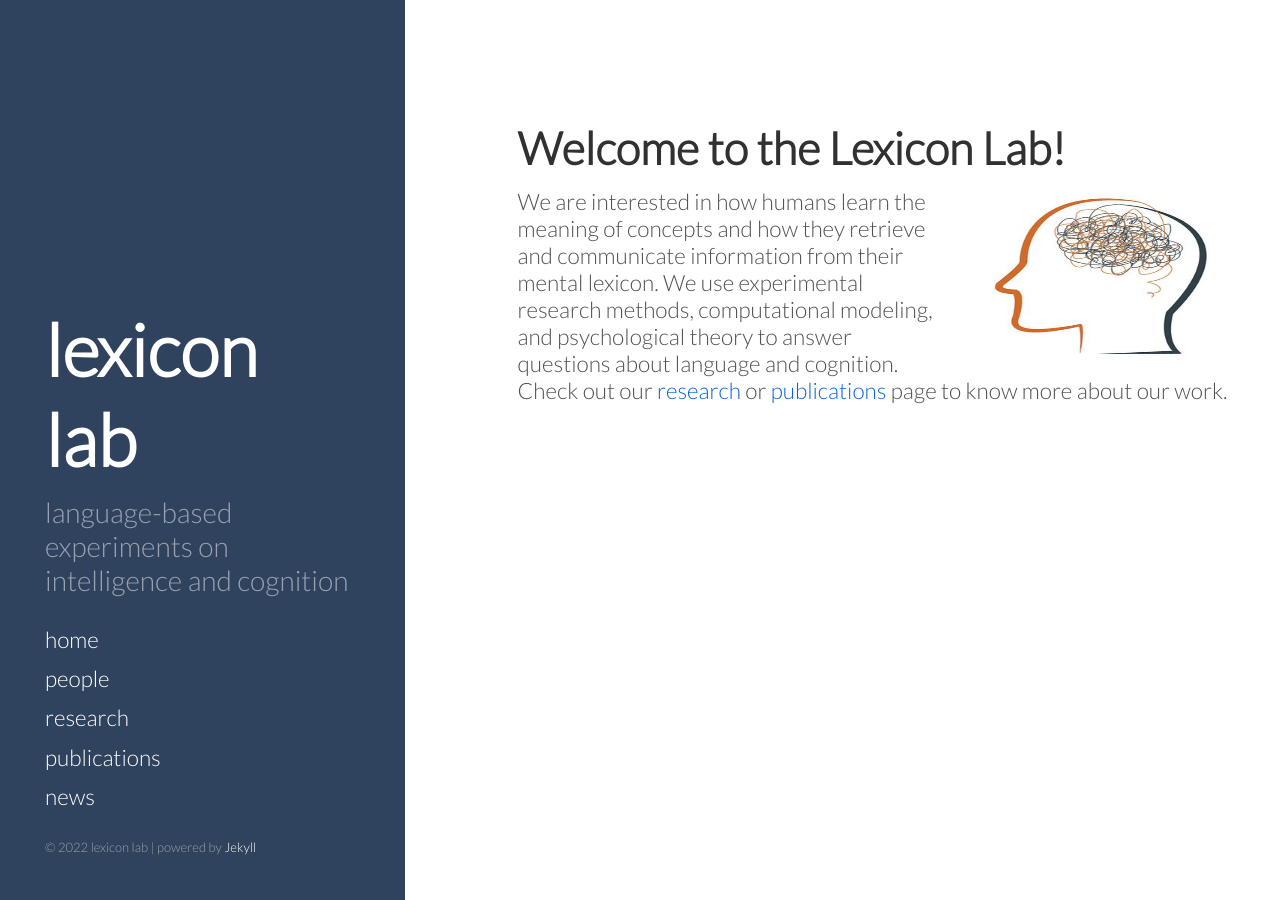
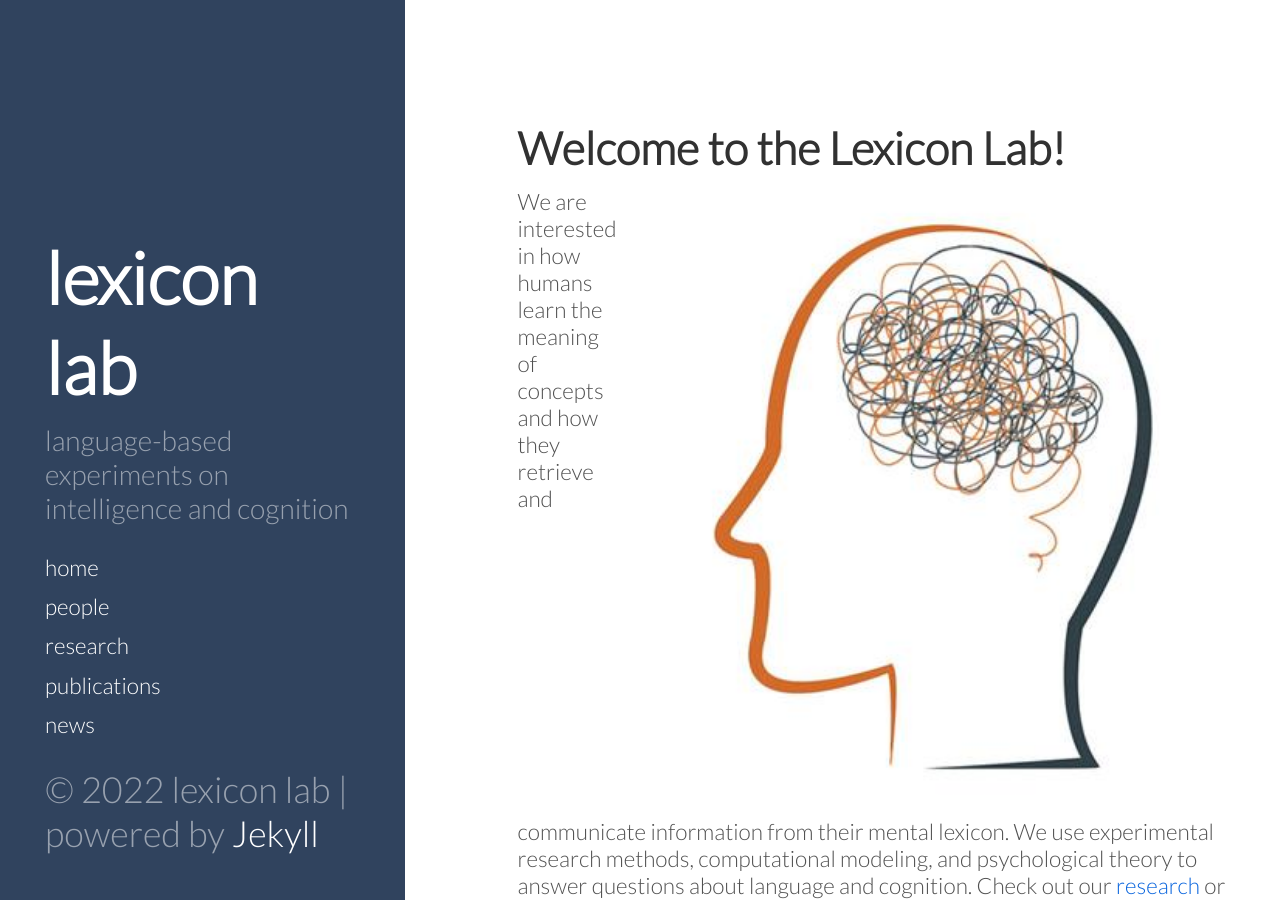
Before and after one commit to thelexiconlab/thelexiconlab.github.io, a Jekyll site: the page built from index.html, in a window 1280 px wide and 900 px high. Built offline with Jekyll 4.4.1, drawn with Linux system fonts in a browser that asks for light colours; Markdown is read by kramdown in place of the engine named in the settings; the list of posts is cut into pages by our own code.

Commit message:
changed sizes

```diff
--- a/_includes/sidebar.html
+++ b/_includes/sidebar.html
@@ -27,6 +27,6 @@
       {% endfor %}
     </nav>
 
-    <p style="font-size: 13px;">&copy; {{ site.time | date: '%Y' }} lexicon lab | powered by <a href="https://jekyllthemes.io/">Jekyll </a></p>
+    <p style="font-size: 4vh;">&copy; {{ site.time | date: '%Y' }} lexicon lab | powered by <a href="https://jekyllthemes.io/">Jekyll </a></p>
   </div>
 </div>
--- a/index.html
+++ b/index.html
@@ -12,6 +12,6 @@
 
 <h1>Welcome to the Lexicon Lab! </h1>
 
-<img src = "/images/research/lexicon.jpg" align = "right" style="padding-left: 20px;width: 25vw; height: 20vh;">
+<img src = "/images/research/lexicon.jpg" align = "right" style="padding-left: 20px;width: 50vw; height: 70vh;">
 
 <p>We are interested in how humans learn the meaning of concepts and how they retrieve and communicate information from their mental lexicon. We use experimental research methods, computational modeling, and psychological theory to answer questions about language and cognition. Check out our <a href="https://thelexiconlab.github.io/research/">research</a> or <a href="https://thelexiconlab.github.io/publications/">publications</a> page to know more about our work. </p>
--- a/people.html
+++ b/people.html
@@ -11,11 +11,11 @@
 </head>
 <br>
 Abhilasha A. Kumar, Principal Investigator
-<img style="padding-right: 20px;width: 25vw; height: 20vh;" src="/images/team/kumar.png" align = "left"/><p><a href=mailto:kumaraa@iu.edu target="_blank"><img src ="/images/icons/email.png" alt="shared icon" style="width:2.5vw;height:3.5vh;margin: 10px 10px 0px 0px;"></a><a href=https://www.linkedin.com/in/abhilasha-kumar/ target="_blank"><img src ="/images/icons/linkedin.png" alt="shared icon" style="width:3vw;height:3.5vh;margin: 10px 10px 0px 0px;"></a><a href=https://twitter.com/abhilashaakumar target="_blank"><img src ="/images/icons/twitter.png" alt="shared icon" style="width:3vw;height:4vh;margin: 10px 10px 0px 0px;"></a><a href=https://github.com/abhilasha-kumar/ target="_blank"><img src ="/images/icons/git.png" alt="shared icon" style="width:3vw;height:4vh;margin: 10px 10px 0px 0px;"></a><a href=https://scholar.google.com/citations?user=wPMyJYsAAAAJ&hl=en target="_blank"><img src ="/images/icons/scholar.png" alt="shared icon" style="width:3vw;height:4vh;margin: 10px 10px 0px 0px;"></a></p>
+<img style="padding-right: 20px;width: 10vw; height: 20vh;" src="/images/team/kumar.png" align = "left"/><p><a href=mailto:kumaraa@iu.edu target="_blank"><img src ="/images/icons/email.png" alt="shared icon" style="width:2.5vw;height:3.5vh;margin: 10px 10px 0px 0px;"></a><a href=https://www.linkedin.com/in/abhilasha-kumar/ target="_blank"><img src ="/images/icons/linkedin.png" alt="shared icon" style="width:3vw;height:3.5vh;margin: 10px 10px 0px 0px;"></a><a href=https://twitter.com/abhilashaakumar target="_blank"><img src ="/images/icons/twitter.png" alt="shared icon" style="width:3vw;height:4vh;margin: 10px 10px 0px 0px;"></a><a href=https://github.com/abhilasha-kumar/ target="_blank"><img src ="/images/icons/git.png" alt="shared icon" style="width:3vw;height:4vh;margin: 10px 10px 0px 0px;"></a><a href=https://scholar.google.com/citations?user=wPMyJYsAAAAJ&hl=en target="_blank"><img src ="/images/icons/scholar.png" alt="shared icon" style="width:3vw;height:4vh;margin: 10px 10px 0px 0px;"></a></p>
 <a href="/Kumar_CV.pdf" target="_blank">view cv</a><p>  </p>
 <a href="http://abhilashak.weebly.com" target="_blank">personal website</a>
 
-<hr style="height:40pt; visibility:hidden;">
+<hr style="height:15vh; visibility:hidden;">
 
 <p><h2>prospective lab members</h2> </p>
 Want to work on an exciting research project in cognitive science? Check out our <a href="https://thelexiconlab.github.io/research/">research</a> or <a href="https://lexicon-lab.github.io/publications/">publications</a> page to know more about current projects in the lexicon lab, and <a href=mailto:kumaraa@iu.edu target="_blank">email</a> Abhilasha with a specific project interests.
```
